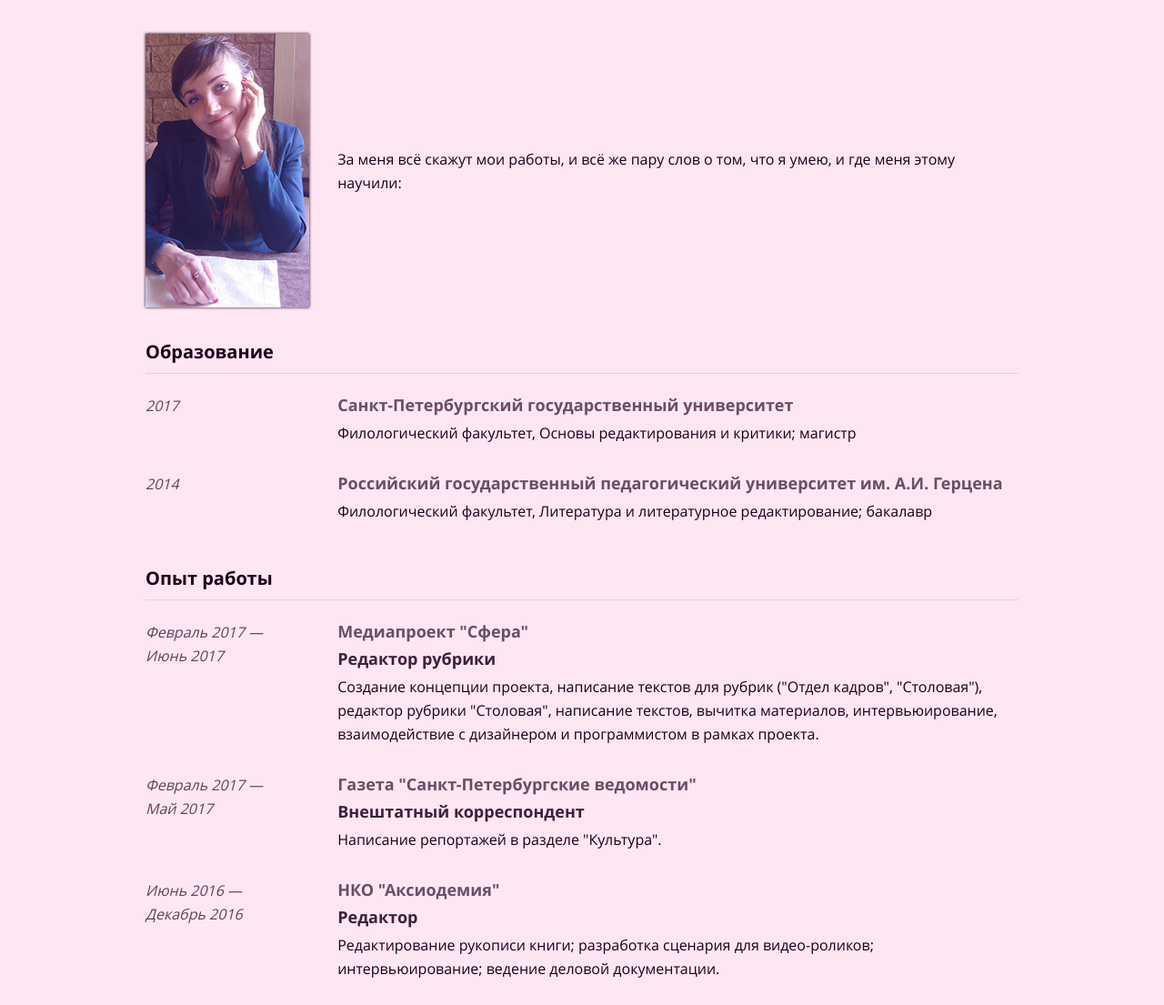
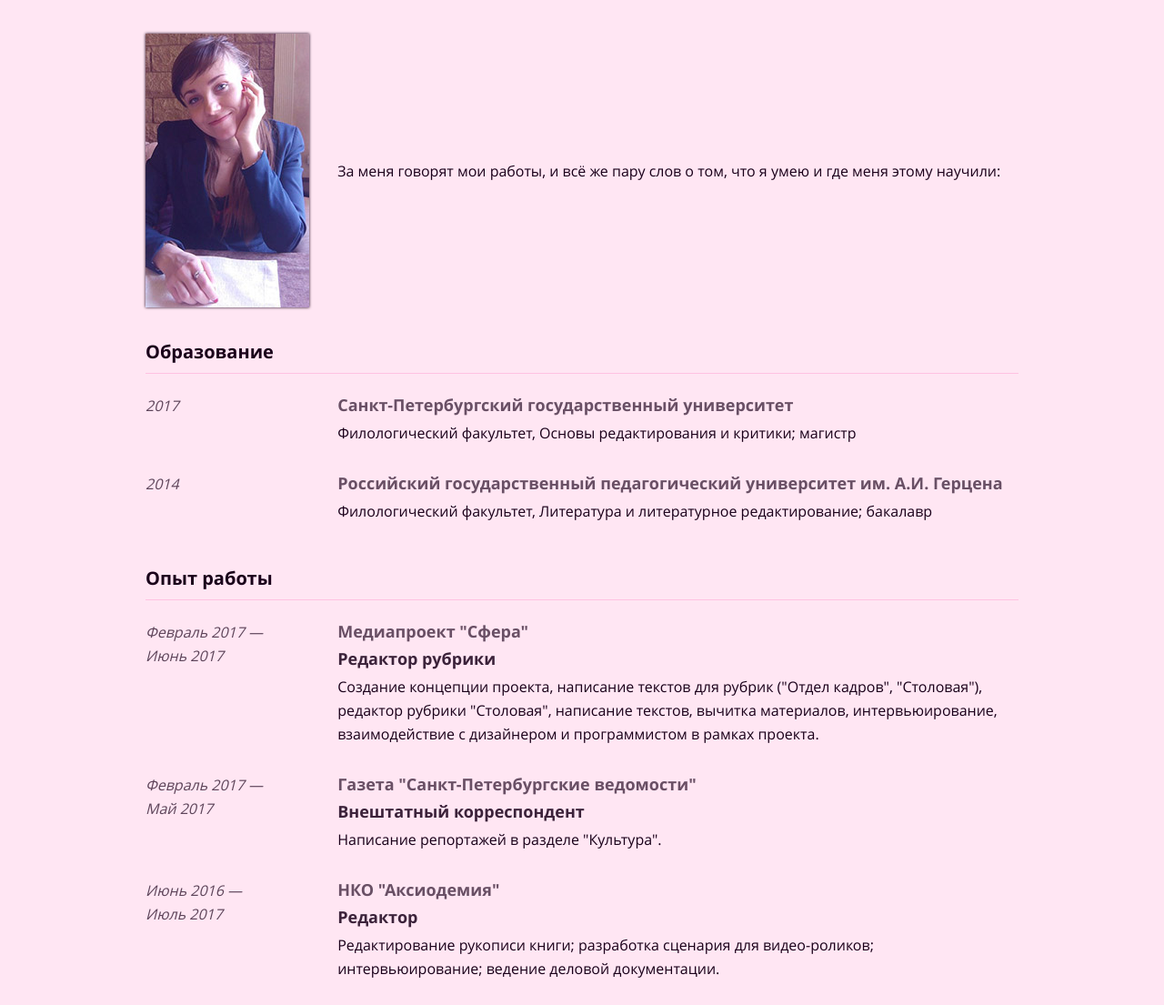
Before and after one commit to DDyst/ak-portfolio, a website: page about.html in a window 1280 px wide. Shown: the part 159-1264 px from the top of the page at 91% size. Drawn offline with Linux system fonts and the light colour scheme.

Commit message:
Add minor changes to the text

```diff
--- a/about.html
+++ b/about.html
@@ -22,7 +22,7 @@
                 <img src="img/photo-about-tablet@1x.jpg" srcset="img/photo-about-tablet@2x.jpg 2x" alt="Моя фотография">
               </picture>
             </div>
-            <p class="info__text  info__text--limited-width">За меня всё скажут мои работы, и всё же пару слов о том, что я умею, и где меня этому научили:</p>
+            <p class="info__text  info__text--limited-width">За меня говорят мои работы, и всё же пару слов о том, что я умею и где меня этому научили:</p>
           </div>
           <div class="info__content">
             <h2 class="heading  info__heading">Образование</h2>
@@ -66,7 +66,7 @@
               </li>
               <li class="info__list-item">
                 <div class="info__date">
-                  <time datetime="2016-06">Июнь&nbsp;2016</time> — <time datetime="2016-12">Декабрь&nbsp;2016</time>
+                  <time datetime="2016-06">Июнь&nbsp;2016</time> — <time datetime="2016-12">Июль&nbsp;2017</time>
                 </div>
                 <div class="info__desc">
                   <h3 class="info__subtitle">НКО "Аксиодемия"</h3>
```
